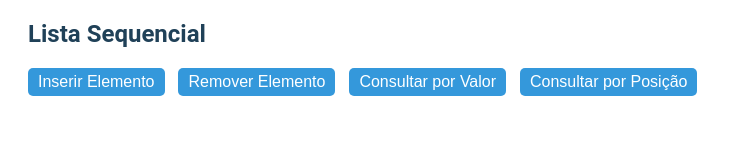
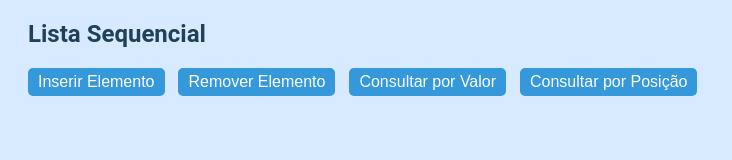
Before and after one commit to carlosalexandre422/Lista_sequencial, a plain HTML site: page index.html in a window 1280 px wide. Shown: the whole page, without its empty margins (0-732 px from the left). Drawn offline with Linux system fonts and the light colour scheme.

Commit message:
Update index.html

```diff
--- a/index.html
+++ b/index.html
@@ -4,6 +4,7 @@
   <title>Lista Sequencial</title>
   <style>
     body {
+      background-color: #d8eaff;
       font-family: Roboto;
     }
     .container {
```
